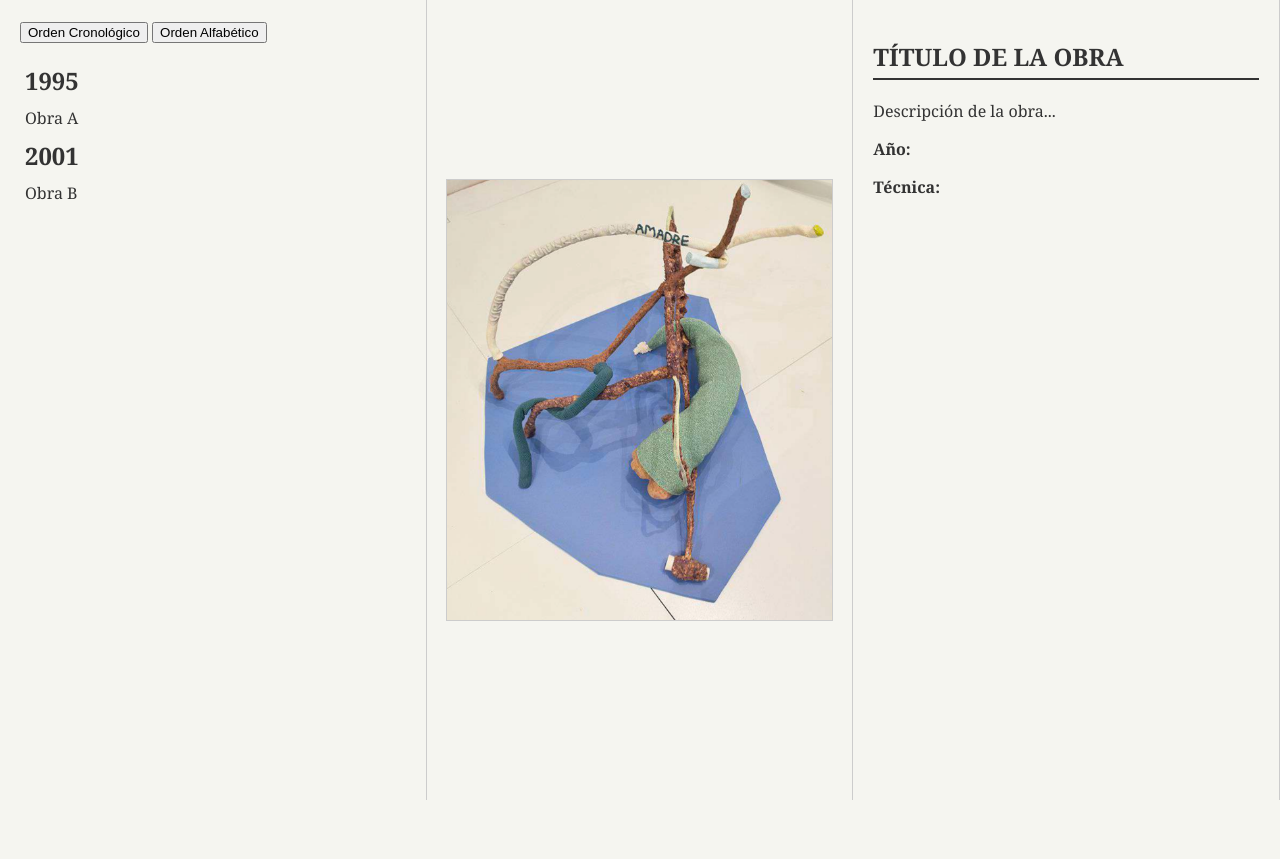
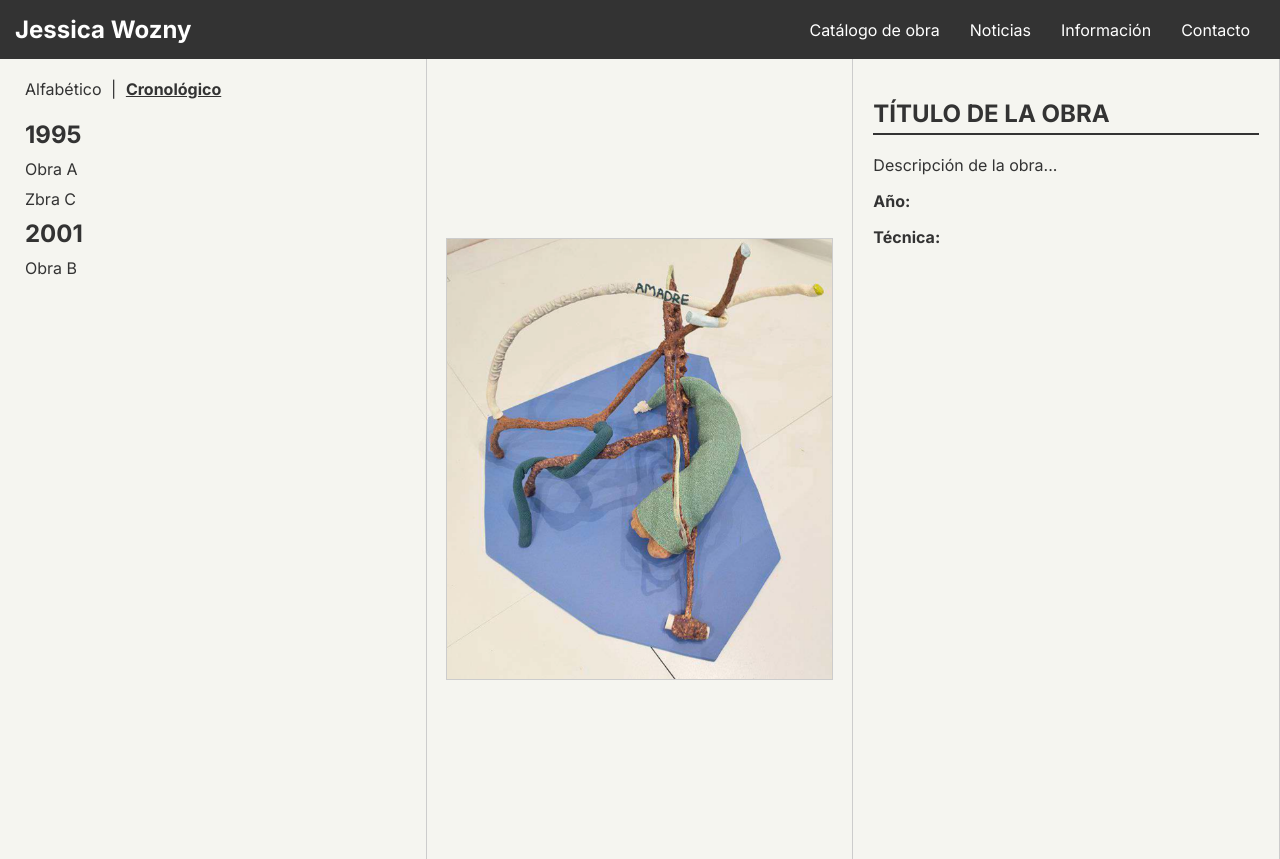
Before and after one commit to jorgemfk/jessicawozny, a Django app: page /catalogo/ in a window 1280 px wide. Before the commit the page ends 800 px from the top, so only its background shows below. Run offline with Django 4.2, Linux system fonts and the light colour scheme; parts of the project's set-up code (start-up, migrations or seed data) failed here and were passed over.

Commit message:
menu
menu

```diff
--- a/example/static/css/catalogo.css
+++ /dev/null
@@ -1,76 +0,0 @@
-body {
-    font-family: 'Georgia', serif;
-    background-color: #f5f5f0;
-    color: #333;
-    margin: 0;
-    padding: 0;
-}
-
-.container {
-    display: flex;
-    height: 100vh;
-    overflow: hidden;
-}
-
-.columna {
-    flex: 1;
-    padding: 20px;
-    overflow-y: auto;
-    border-right: 1px solid #ccc;
-}
-
-/* Estilo de la lista */
-.lista-obras ul {
-    list-style: none;
-    padding: 0;
-}
-
-.lista-obras li {
-    padding: 5px;
-    cursor: pointer;
-    transition: all 0.3s ease;
-}
-
-.lista-obras li:hover {
-    font-weight: bold;
-}
-
-/* Imagen central */
-.imagen-obra {
-    display: flex;
-    align-items: center;
-    justify-content: center;
-}
-
-.imagen-obra img {
-    max-width: 100%;
-    height: auto;
-    border: 1px solid #ccc;
-}
-
-/* Ficha técnica */
-.ficha-tecnica {
-    font-size: 1rem;
-}
-
-.ficha-tecnica h2 {
-    font-size: 1.5rem;
-    text-transform: uppercase;
-    border-bottom: 2px solid #333;
-    padding-bottom: 5px;
-}
-
-/* Responsividad */
-@media (max-width: 768px) {
-    .container {
-        flex-direction: column;
-        height: auto;
-    }
-
-    .columna {
-        border-right: none;
-        border-bottom: 1px solid #ccc;
-        overflow-x: auto;
-        white-space: nowrap;
-    }
-}
--- a/example/static/wozny/css/catalogo.css
+++ b/example/static/wozny/css/catalogo.css
@@ -5,7 +5,20 @@
     margin: 0;
     padding: 0;
 }
+.ordenamiento {
+    font-size: 16px;
+    margin-bottom: 10px;
+}
 
+.ordenamiento span {
+    cursor: pointer;
+    padding: 5px;
+}
+
+.ordenamiento .activo {
+    text-decoration: underline;
+    font-weight: bold;
+}
 .container {
     display: flex;
     height: 100vh;
--- a/example/static/wozny/js/catalogo.js
+++ b/example/static/wozny/js/catalogo.js
@@ -1,9 +1,13 @@
 const obras = [
     { nombre: "Obra A", anio: 1995, imagen: "obra1.jpg", descripcion: "Descripción de Obra A", tecnica: "Óleo sobre lienzo" },
-    { nombre: "Obra B", anio: 2001, imagen: "obra2.jpg", descripcion: "Descripción de Obra B", tecnica: "Acrílico sobre madera" },
+    { nombre: "Obra B", anio: 2001, imagen: "1.png", descripcion: "Descripción de Obra B", tecnica: "Acrílico sobre madera" },
+    { nombre: "Zbra C", anio: 1995, imagen: "obra2.jpg", descripcion: "Descripción de Obra C", tecnica: "Acrílico sobre madera" },
 ];
 
 function cargarLista(orden) {
+    document.getElementById("orden-alfabetico").classList.toggle("activo", orden === 'alfabetico');
+    document.getElementById("orden-cronologico").classList.toggle("activo", orden === 'cronologico');
+
     const lista = document.getElementById("lista");
     lista.innerHTML = "";
     let obrasOrdenadas = [...obras];
@@ -38,6 +42,7 @@
                 lista.appendChild(letraTitulo);
                 indiceActual = letra;
             }
+            li.textContent += ' ('+obra.anio+')';
         }
 
         li.addEventListener("mouseover", () => li.style.fontWeight = "bold");
@@ -48,7 +53,7 @@
 }
 
 function mostrarObra(obra) {
-    document.getElementById("imagen").src = `/static/mi_app/imagenes/${obra.imagen}`;
+    document.getElementById("imagen").src = `/static/wozny/img/${obra.imagen}`;
     document.getElementById("titulo-obra").textContent = obra.nombre;
     document.getElementById("descripcion").textContent = obra.descripcion;
     document.getElementById("anio").textContent = obra.anio;
--- a/example/templates/wozny/catalogo.html
+++ b/example/templates/wozny/catalogo.html
@@ -5,16 +5,16 @@
     <meta charset="UTF-8">
     <meta name="viewport" content="width=device-width, initial-scale=1.0">
     <title>Catálogo de Obras</title>
-    <link rel="stylesheet" href="{% static 'css/catalogo.css' %}">
+    <link rel="stylesheet" href="{% static 'wozny/css/catalogo.css' %}">
 </head>
 <body>
-
+    {% include 'wozny/menu.html' %}
     <div class="container">
         <!-- Columna 1: Lista de Obras -->
         <div class="columna lista-obras">
-            <div class="orden">
-                <button onclick="ordenar('cronologico')">Orden Cronológico</button>
-                <button onclick="ordenar('alfabetico')">Orden Alfabético</button>
+            <div class="ordenamiento">
+                <span id="orden-alfabetico" class="activo" onclick="ordenar('alfabetico')">Alfabético</span> |
+                <span id="orden-cronologico" onclick="ordenar('cronologico')">Cronológico</span>
             </div>
             <ul id="lista">
                 <!-- Se llenará dinámicamente con JavaScript -->
--- /dev/null
+++ b/example/templates/wozny/menu.html
@@ -0,0 +1,114 @@
+{% load static %}
+<!DOCTYPE html>
+<html lang="es">
+<head>
+    <meta charset="UTF-8">
+    <meta name="viewport" content="width=device-width, initial-scale=1.0">
+    <title>Jessica Wozny</title>
+    <link href="https://fonts.googleapis.com/css2?family=Inter:wght@300;400;700&display=swap" rel="stylesheet">
+    <style>
+        body {
+            font-family: 'Inter', sans-serif;
+            margin: 0;
+            padding: 0;
+        }
+        .menu {
+            display: flex;
+            justify-content: space-between;
+            align-items: center;
+            background: #333;
+            color: white;
+            padding: 15px;
+        }
+        .menu-logo {
+            font-size: 24px;
+            font-weight: bold;
+        }
+        .menu-items {
+            list-style: none;
+            display: flex;
+            margin: 0;
+            padding: 0;
+        }
+        .menu-items li {
+            margin: 0 15px;
+            position: relative;
+        }
+        .menu-items a {
+            color: white;
+            text-decoration: none;
+            font-weight: 400;
+        }
+        .submenu-items {
+            display: none;
+            position: absolute;
+            background: #444;
+            list-style: none;
+            padding: 10px 0;
+            top: 100%;
+            left: 0;
+            min-width: 150px;
+        }
+        .submenu:hover .submenu-items {
+            display: block;
+        }
+        .submenu-items li {
+            padding: 8px 15px;
+        }
+        .submenu-items a {
+            color: white;
+        }
+        .menu-toggle {
+            display: none;
+            font-size: 24px;
+            cursor: pointer;
+        }
+        @media (max-width: 768px) {
+            .menu-items {
+                display: none;
+                flex-direction: column;
+                position: absolute;
+                top: 60px;
+                left: 0;
+                background: #333;
+                width: 100%;
+            }
+            .menu-items.active {
+                display: flex;
+            }
+            .menu-items li {
+                text-align: center;
+                padding: 10px 0;
+            }
+            .menu-toggle {
+                display: block;
+            }
+        }
+    </style>
+</head>
+<body>
+    <nav class="menu">
+        <div class="menu-logo">Jessica Wozny</div>
+        <div class="menu-toggle" onclick="toggleMenu()">☰</div>
+        <ul class="menu-items">
+            <li><a href="/catalogo/">Catálogo de obra</a></li>
+            <li class="submenu">
+                <a href="#">Noticias</a>
+                <ul class="submenu-items">
+                    <li><a href="#">Exposiciones</a></li>
+                    <li><a href="#">Textos</a></li>
+                    <li><a href="#">Artículos</a></li>
+                </ul>
+            </li>
+            <li><a href="#">Información</a></li>
+            <li><a href="#">Contacto</a></li>
+        </ul>
+    </nav>
+
+    <script>
+        function toggleMenu() {
+            document.querySelector(".menu-items").classList.toggle("active");
+        }
+    </script>
+</body>
+</html>
```
